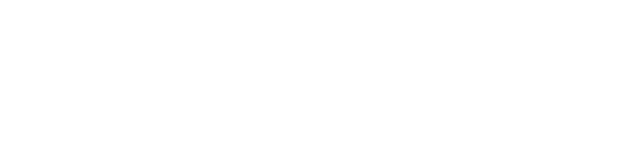
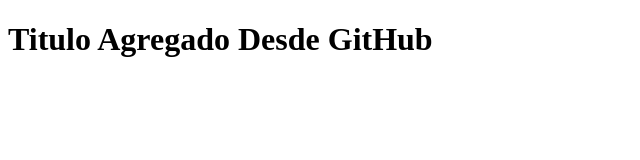
Before and after one commit to martinpktin/CursoGit2, a plain HTML site: page index.html in a window 1280 px wide. Shown: the whole page, without its empty margins (0-640 px from the left). Drawn offline with Linux system fonts and the light colour scheme.

Commit message:
Update index.html

```diff
--- a/index.html
+++ b/index.html
@@ -8,7 +8,7 @@
 </head>
 <body>
 
-
+    <h1>Titulo Agregado Desde GitHub</h1>
 
 </body>
 </html>
```
